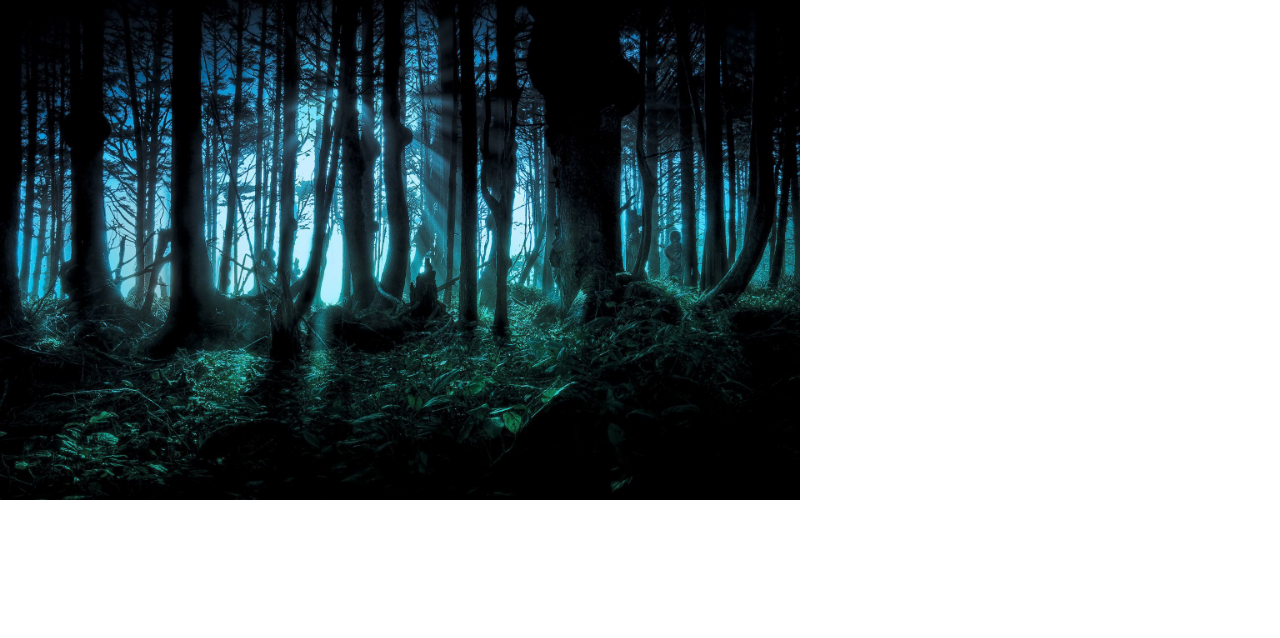
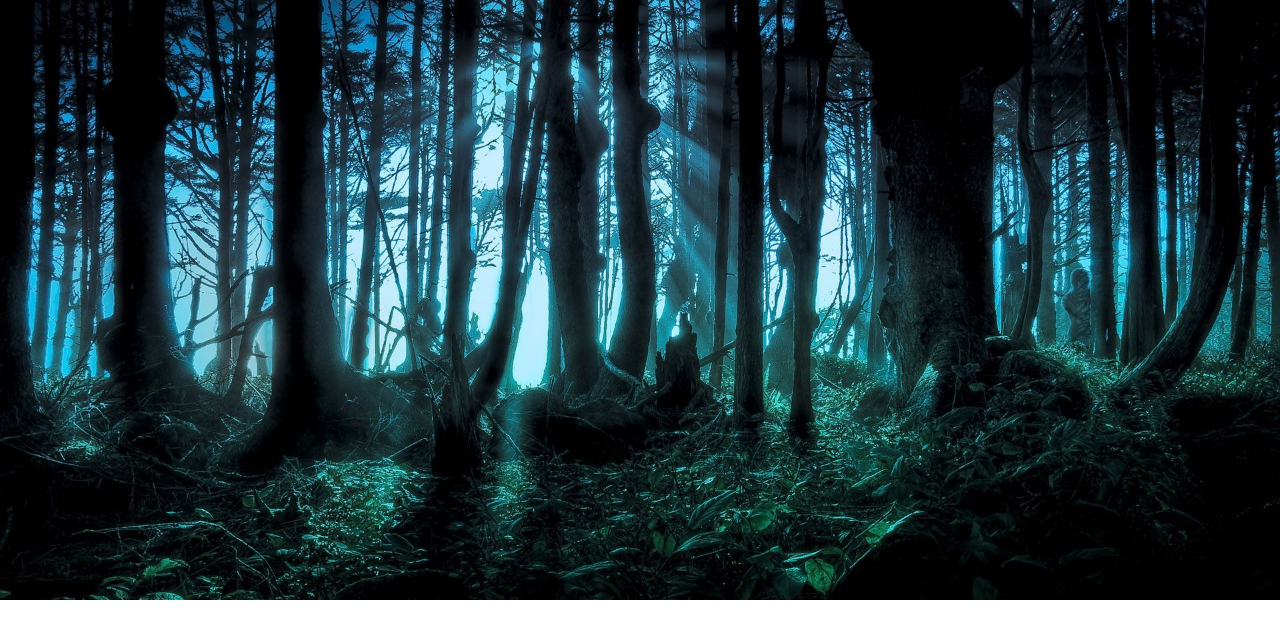
Before and after one commit to Foster0123/Image-Carousel, a website built with Vite: page src/index.html in a window 1280 px wide. Built offline with nearby package versions, Linux system fonts and the light colour scheme.

Commit message:
2nd Carousel Commit

```diff
--- a/src/index.html
+++ b/src/index.html
@@ -14,12 +14,19 @@
     <title>CAROUSEL</title>
   </head>
   <body>
-    <div class="slider__container">
-      <img class="img" src="./img/bg-1.jpg" alt="BG-1" />
-      <img class="img" src="./img/bg-2.jpg" alt="BG-1" />
-      <img class="img" src="./img/bg-3.jpg" alt="BG-1" />
-      <img class="img" src="./img/bg-4.jpg" alt="BG-1" />
-    </div>
+    <section class="slider">
+      <div class="slider__container">
+        <img class="img img-1" src="./img/bg-1.jpg" alt="BG-1" />
+        <img class="img img-2" src="./img/bg-2.jpg" alt="BG-2" />
+        <img class="img img-3" src="./img/bg-3.jpg" alt="BG-3" />
+        <img class="img img-4" src="./img/bg-4.jpg" alt="BG-4" />
+        <div class="btn__container">
+          <button>Prev</button>
+          <button>Next</button>
+        </div>
+      </div>
+
+    </section>
     <script defer src="./js/main.js"></script>
   </body>
 </html>
--- a/src/scss/main.scss
+++ b/src/scss/main.scss
@@ -1,13 +1,4 @@
 // Global Settings -------------------------------------------------------------
-:root {
-    --screen-width: 1000px;
-}
-@function imageWidth($imageBreakPoint){
-    @return $imageBreakPoint;
-}
-@function imageHeight($imageBreakPoint){
-    @return $imageBreakPoint - 100px;
-}
 * {
   padding: 0;
   margin: 0;
@@ -17,16 +8,18 @@ img {
     width: 100%;
     object-fit: cover;
 }
-.slider {
-    display:flex;
-    width: 800px;
-    height: 700px;
+.btn__container {
+    z-index: 100;
+    width: 95%;
+    display: flex;
+    justify-content: space-between;
 }
 .img {
+    transition: max-width, max-height, 300ms ease-in-out;
     position: absolute;
     top: 0;
     left: 0;
-    max-width: 800px;
+    max-width: 100%;
     max-height: 600px;
     object-fit: cover;
 }
@@ -43,9 +36,10 @@ img {
     background-image: url("./../img/bg-4.jpg");
 }
 
-@media screen and (min-width:var(--screen-width)) {
+@media screen and (min-width:1300px) {
     .img {
-        max-width:var(--screen-width);
-        max-height:var(--screen-width) - 100px;
+        transition: max-width, max-height, 300ms ease-in-out;
+        max-width:1360px;
+        max-height:100vh;
     }
 }
```
